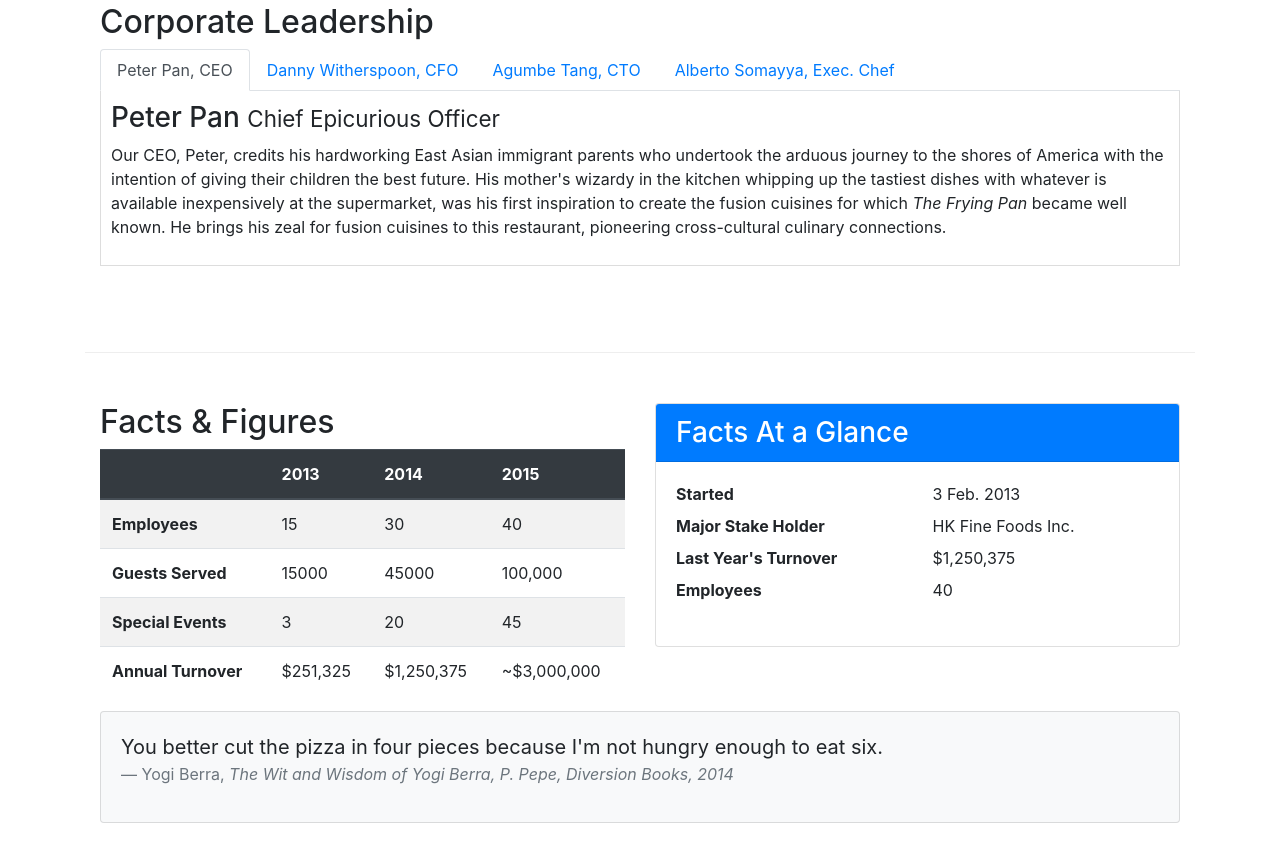
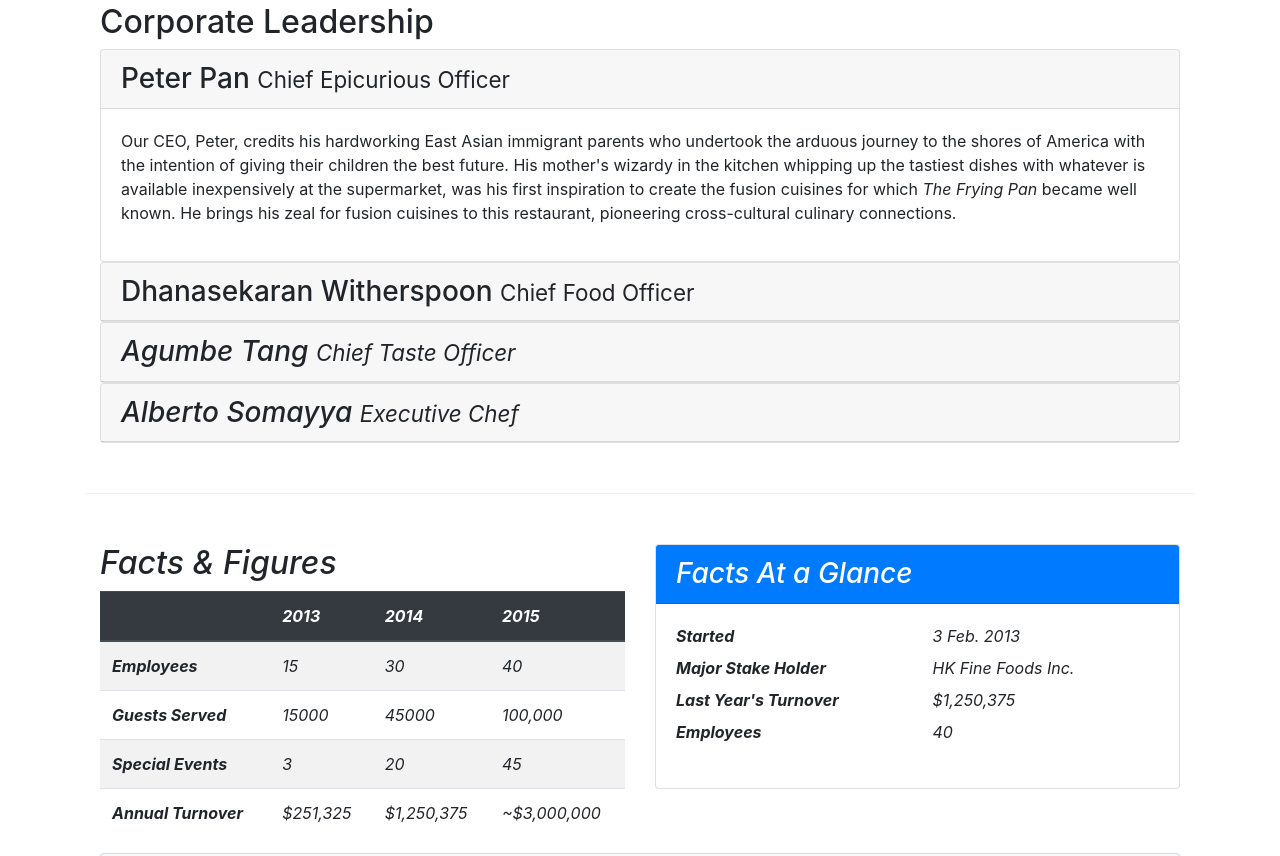
Before and after one commit to fadmaennaji/Coursera_Bootstrap_Exercises, a website: page aboutus.html in a window 1280 px wide. Shown: the part 912-1768 px from the top of the page. Drawn offline with nearby package versions, Linux system fonts and the light colour scheme.

Commit message:
Accordion

```diff
--- a/aboutus.html
+++ b/aboutus.html
@@ -74,42 +74,71 @@
         <div class="row row-content">
             <div class="col-12">
                 <h2>Corporate Leadership</h2>
-                <ul class="nav nav-tabs">
-                    <li class="nav-item">
-                      <a class="nav-link active" href="#peter"
-                        role="tab" data-toggle="tab">Peter Pan, CEO</a>
-                    </li>
-                    <li class="nav-item">
-                      <a class="nav-link" href="#danny" role="tab"
-                        data-toggle="tab">Danny Witherspoon, CFO</a>
-                    </li>
-                    <li class="nav-item">
-                      <a class="nav-link" href="#agumbe"role="tab"
-                        data-toggle="tab">Agumbe Tang, CTO</a>
-                    </li>
-                    <li class="nav-item">
-                      <a class="nav-link" href="#alberto" role="tab"
-                        data-toggle="tab">Alberto Somayya, Exec. Chef</a>
-                    </li>
-                </ul>
 
-                <div class="tab-content">
-                    <div role="tabpanel" class="tab-pane fade show active" id="peter">
-                        <h3>Peter Pan <small>Chief Epicurious Officer</small></h3>
-                        <p class="d-none d-sm-block">Our CEO, Peter, credits his hardworking East Asian immigrant parents who undertook the arduous journey to the shores of America with the intention of giving their children the best future. His mother's wizardy in the kitchen whipping up the tastiest dishes with whatever is available inexpensively at the supermarket, was his first inspiration to create the fusion cuisines for which <em>The Frying Pan</em> became well known. He brings his zeal for fusion cuisines to this restaurant, pioneering cross-cultural culinary connections.</p>
+
+
+                <div id="accordion">
+                    <div class="card">
+                        <div class="card-header" role="tab" id="peterhead">
+                            <h3 class="mb-0">
+                                <a data-toggle="collapse" data-target="#peter">
+                                    Peter Pan <small>Chief Epicurious Officer</small>
+                                </a>
+                            </h3>
+                        </div>
+                        <div role="tabpanel" class="collapse show" id="peter" data-parent="#accordion">
+                            <div class="card-body">
+                                <p class="d-none d-sm-block">Our CEO, Peter, credits his hardworking East Asian immigrant parents who undertook the arduous journey to the shores of America with the intention of giving their children the best future. His mother's wizardy in the kitchen whipping up the tastiest dishes with whatever is available inexpensively at the supermarket, was his first inspiration to create the fusion cuisines for which <em>The Frying Pan</em> became well known. He brings his zeal for fusion cuisines to this restaurant, pioneering cross-cultural culinary connections.</p>
+                            </div>
+                        </div>
                     </div>
-                    <div role="tabpanel" class="tab-pane fade" id="danny">
-                        <h3>Dhanasekaran Witherspoon <small>Chief Food Officer</small></h3>
-                        <p class="d-none d-sm-block">Our CFO, Danny, as he is affectionately referred to by his colleagues, comes from a long established family tradition in farming and produce. His experiences growing up on a farm in the Australian outback gave him great appreciation for varieties of food sources. As he puts it in his own words, <em>Everything that runs, wins, and everything that stays, pays!</em></p>
+
+                    <div class="card">
+                        <div class="card-header" role="tab" id="dannyhead">
+                            <h3 class="mb-0">
+                                <a data-toggle="collapse" data-target="#danny">
+                                    Dhanasekaran Witherspoon <small>Chief Food Officer</small>
+                                </a>
+                            </h3>
+                        </div>
+                        <div role="tabpanel" class="collapse" id="danny" data-parent="#accordion">
+                            <div class="card-body">
+                                <p class="d-none d-sm-block">Our CFO, Danny, as he is affectionately referred to by his colleagues, comes from a long established family tradition in farming and produce. His experiences growing up on a farm in the Australian outback gave him great appreciation for varieties of food sources. As he puts it in his own words, <em>Everything that runs, wins, and everything that stays, pays!</p>
+                            </div>
+                        </div>
                     </div>
-                    <div role="tabpanel" class="tab-pane fade" id="agumbe">
-                        <h3>Agumbe Tang <small>Chief Taste Officer</small></h3>
-                        <p class="d-none d-sm-block">Blessed with the most discerning gustatory sense, Agumbe, our CTO, personally ensures that every dish that we serve meets his exacting tastes. Our chefs dread the tongue lashing that ensues if their dish does not meet his exacting standards. He lives by his motto, <em>You click only if you survive my lick.</em></p>
+
+                    <div class="card">
+                        <div class="card-header" role="tab" id="agumbehead">
+                            <h3 class="mb-0">
+                                <a data-toggle="collapse" data-target="#agumbe">
+                                    Agumbe Tang <small>Chief Taste Officer</small>
+                                </a>
+                            </h3>
+                        </div>
+                        <div role="tabpanel" class="collapse" id="agumbe" data-parent="#accordion">
+                            <div class="card-body">
+                                <p class="d-none d-sm-block">Blessed with the most discerning gustatory sense, Agumbe, our CTO, personally ensures that every dish that we serve meets his exacting tastes. Our chefs dread the tongue lashing that ensues if their dish does not meet his exacting standards. He lives by his motto, <em>You click only if you survive my lick.</p>
+                            </div>
+                        </div>
                     </div>
-                    <div role="tabpanel" class="tab-pane fade" id="alberto">
-                        <h3>Alberto Somayya <small>Executive Chef</small></h3>
-                        <p class="d-none d-sm-block">Award winning three-star Michelin chef with wide International experience having worked closely with whos-who in the culinary world, he specializes in creating mouthwatering Indo-Italian fusion experiences. He says, <em>Put together the cuisines from the two craziest cultures, and you get a winning hit! Amma Mia!</em></p>
+
+                    <div class="card">
+                        <div class="card-header" role="tab" id="albertohead">
+                            <h3 class="mb-0">
+                                <a data-toggle="collapse" data-target="#alberto">
+                                    Alberto Somayya <small>Executive Chef</small>
+                                </a>
+                            </h3>
+                        </div>
+                        <div role="tabpanel" class="collapse" id="alberto" data-parent="#accordion">
+                            <div class="card-body">
+                                <p class="d-none d-sm-block">Award winning three-star Michelin chef with wide International experience having worked closely with whos-who in the culinary world, he specializes in creating mouthwatering Indo-Italian fusion experiences. He says, <em>Put together the cuisines from the two craziest cultures, and you get a winning hit! Amma Mia!</p>
+                            </div>
+                        </div>
                     </div>
+
+
 
                 </div>
 
```
